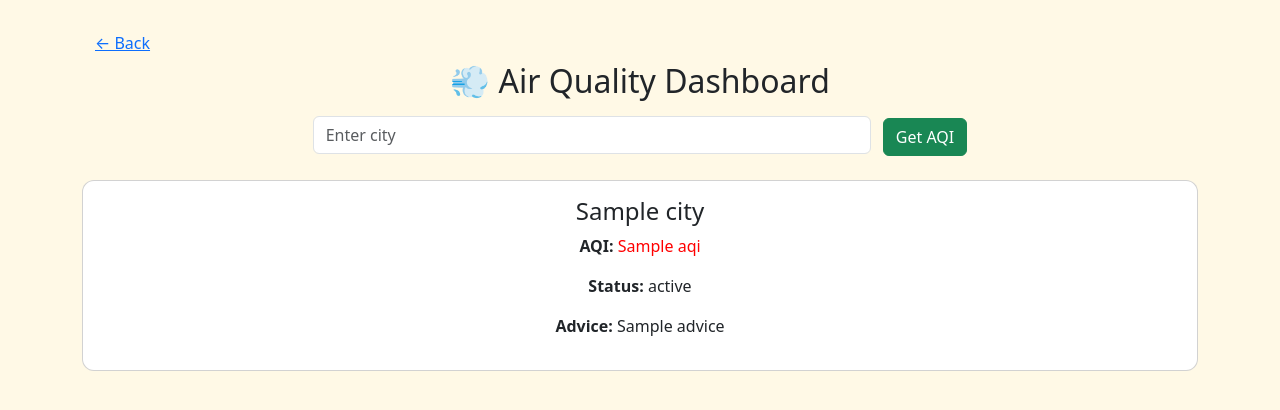
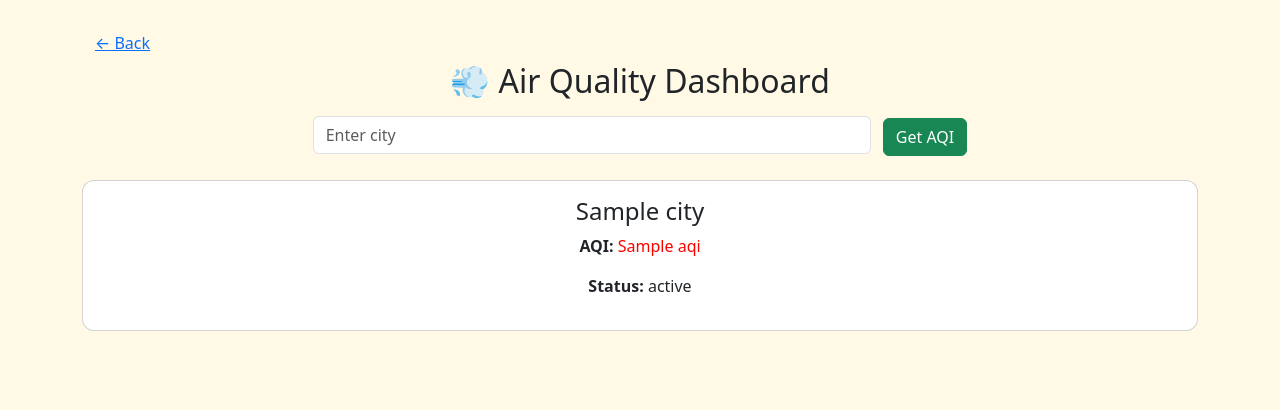
Before and after one commit to Deepika20011212/Weather-app-flask-GitOps, a Flask app: template frontend/templates/air.html in a window 1280 px wide. Shown: the top 410 px of the page. Run offline with Flask 3, Linux system fonts and the light colour scheme; the template is opened without the code that fills it: most values are stand-ins (such as "Sample title", 1, 10 or a date in 2020).

Commit message:
cicd created

```diff
--- a/frontend/templates/air.html
+++ b/frontend/templates/air.html
@@ -28,7 +28,7 @@
          {{ air.current.aqi }}
        </span></p>
     <p><strong>Status:</strong> {{ air.current.status }}</p>
-    <p><strong>Advice:</strong> {{ air.advice }}</p>
+
   </div>
   {% endif %}
 </div>
```
